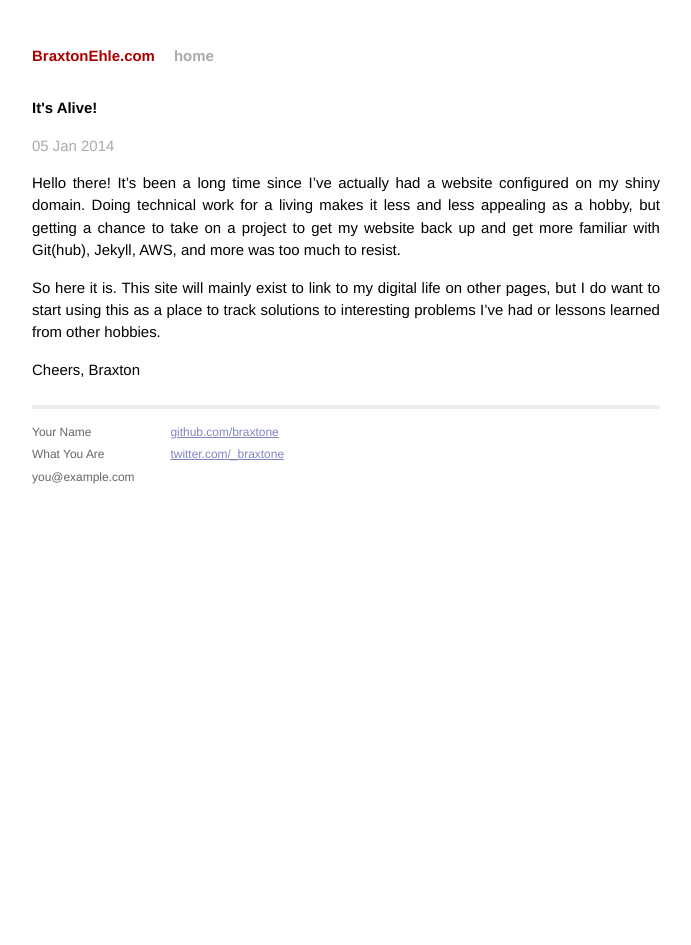
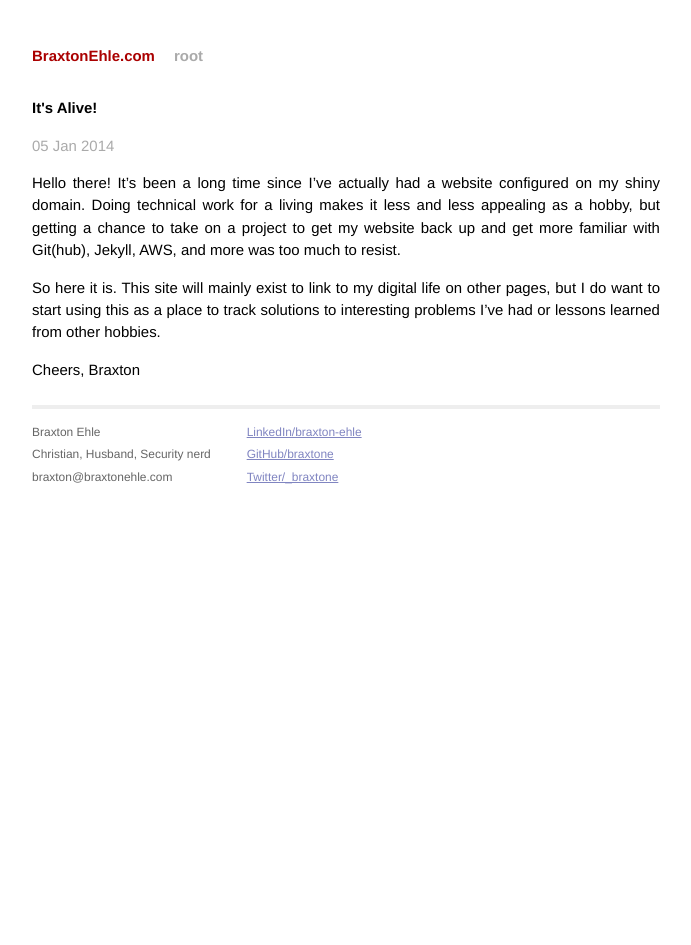
Before and after one commit to braxtone/braxtonehle.com, a Jekyll site: the page built from _posts/2014-01-05-hello-world.markdown, in a window 1280 px wide. Shown: the whole page, without its empty margins (294-985 px from the left). Built offline with Jekyll 4.4.1, drawn with Linux system fonts in a browser that asks for light colours; Markdown is read by kramdown in place of the engine named in the settings.

Commit message:
Template updates with actual info

```diff
--- a/_layouts/default.html
+++ b/_layouts/default.html
@@ -18,7 +18,7 @@
         <div class="site">
           <div class="header">
             <h1 class="title"><a href="/">{{ site.name }}</a></h1>
-            <a class="extra" href="/">home</a>
+            <a class="extra" href="/">root</a>
           </div>
 
           {{ content }}
@@ -26,19 +26,19 @@
           <div class="footer">
             <div class="contact">
               <p>
-                Your Name<br />
-                What You Are<br />
-                you@example.com
+                Braxton Ehle<br />
+                Christian, Husband, Security nerd<br />
+                braxton@braxtonehle.com
               </p>
             </div>
             <div class="contact">
               <p>
-                <a href="https://github.com/braxtone">github.com/braxtone</a><br />
-                <a href="https://twitter.com/_braxtone">twitter.com/_braxtone</a><br />
+                <a href="https://www.linkedin.com/pub/braxton-ehle/36/691/1b7">LinkedIn/braxton-ehle</a><br />
+                <a href="https://github.com/braxtone">GitHub/braxtone</a><br />
+                <a href="https://twitter.com/_braxtone">Twitter/_braxtone</a><br />
               </p>
             </div>
           </div>
         </div>
-
     </body>
 </html>
--- a/index.html
+++ b/index.html
@@ -4,7 +4,7 @@ title: The rantings of a deranged nerd.
 ---
 
 <div id="home">
-  <h1>Blog Posts</h1>
+  <h1>Posts</h1>
   <ul class="posts">
     {% for post in site.posts %}
       <li><span>{{ post.date | date_to_string }}</span> &raquo; <a href="{{ post.url }}">{{ post.title }}</a></li>
```
